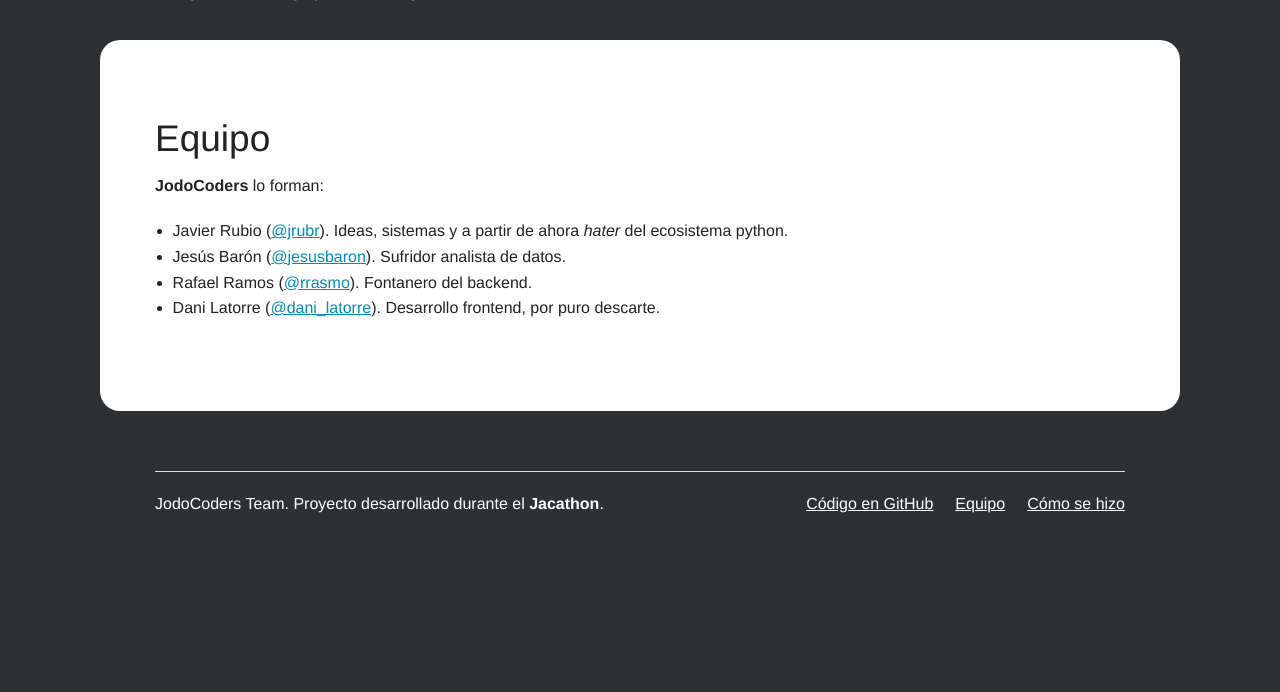
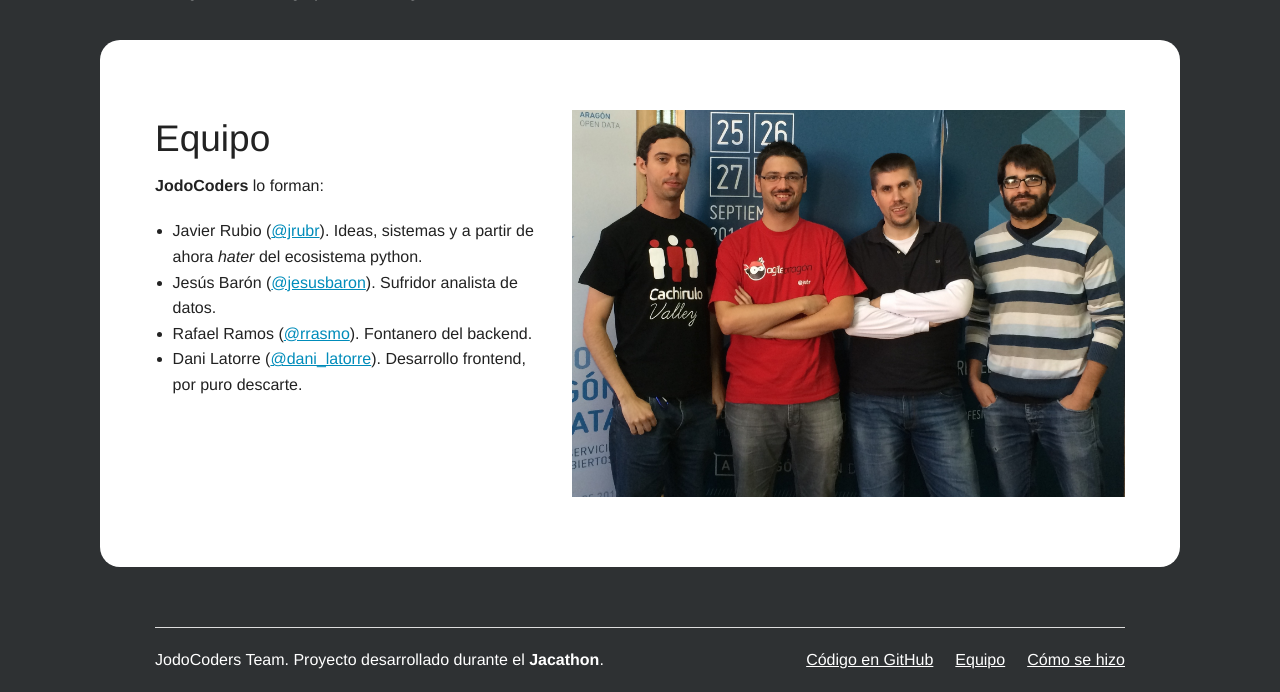
Before and after one commit to aragonopendata/JodoCoders, a Flask app: page /team in a window 1280 px wide. Shown: the part 127-819 px from the top of the page. Before the commit the page ends 640 px from the top, so only its background shows below. Run offline with Flask 2, Linux system fonts and the light colour scheme; parts of the project's set-up code (start-up, migrations or seed data) failed here and were passed over; some libraries are stand-ins or nearby versions.

Commit message:
add mitical photo to team page

```diff
--- a/templates/team.html
+++ b/templates/team.html
@@ -4,7 +4,7 @@
 {% endblock %}
 {% block content %}
 <div class="row">
-    <div class="large-12 columns" role="content">
+    <div class="large-5 columns" role="content">
     	<h2>Equipo</h2>
     	<p><strong>JodoCoders</strong> lo forman:</p>
     	<ul>
@@ -14,5 +14,8 @@
     		<li>Dani Latorre (<a href="https://twitter.com/dani_latorre" target="blank">@dani_latorre</a>). Desarrollo frontend, por puro descarte.</li>
     	</ul>
     </div>
+    <div class="large-7 columns">
+        <img src="/static/img/jodocoders.jpg" alt="Jodocoders Team">
+    </div>
 </div>
 {% endblock %}
```
Also changed, not shown: static/img/jodocoders.jpg (added).
